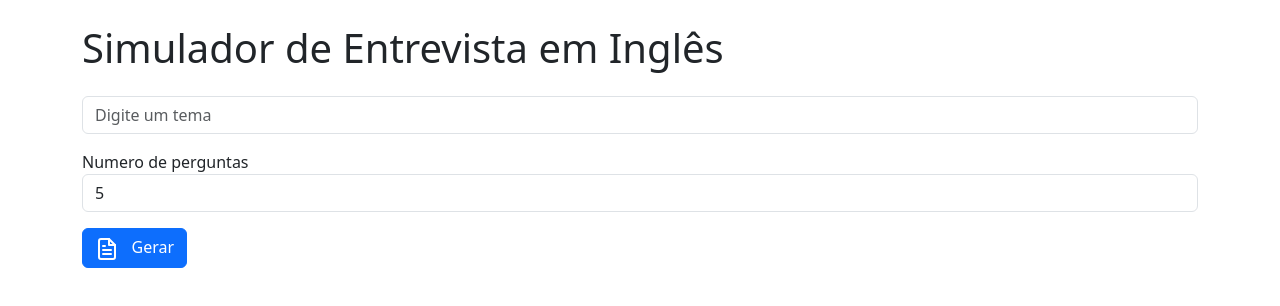
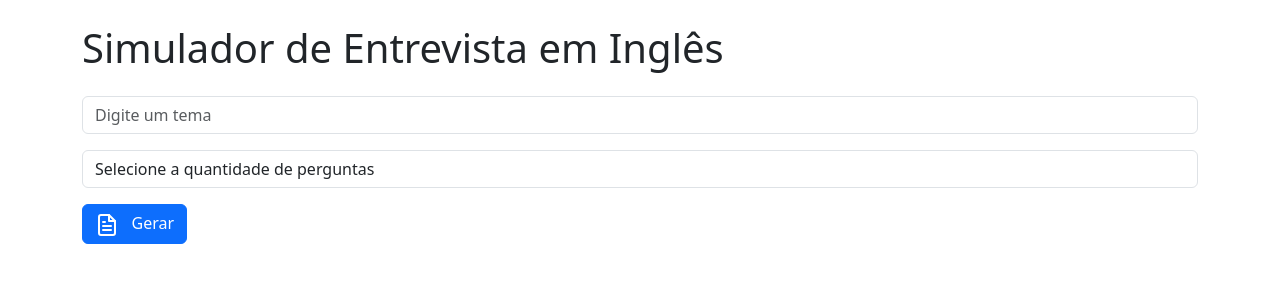
Before and after one commit to oicramkroll/interview-simulator, a Next.js app in the folder my-interview-app/: page / in a window 1280 px wide. Shown: the top 306 px of the page. Built offline with nearby package versions, Linux system fonts and the light colour scheme.

Commit message:
last verssion

```diff
--- a/my-interview-app/app/globals.css
+++ b/my-interview-app/app/globals.css
@@ -49,3 +49,8 @@ a {
 .loading-icon {
   animation: spin 1s linear infinite;
 }
+
+textarea.form-control {
+  resize: vertical; /* Permite redimensionar verticalmente */
+  min-height: 100px; /* Altura mínima */
+}
--- a/my-interview-app/app/page.tsx
+++ b/my-interview-app/app/page.tsx
@@ -21,9 +21,9 @@ interface QuestionCardProps {
   onStartRecording: (index: number) => void;
   onSpeakQuestion: (text: string) => void;
   onCheckAnswer: (index: number) => void;
+  onClearAnswer: (index: number) => void; // Adicione esta linha
 }
-
-const QuestionCard: React.FC<QuestionCardProps> = ({ question, index, answer, feedback, isRecording, isChecking, onAnswerChange, onStartRecording, onSpeakQuestion, onCheckAnswer }) => (
+const QuestionCard: React.FC<QuestionCardProps> = ({ question, index, answer, feedback, isRecording, isChecking, onAnswerChange, onStartRecording, onSpeakQuestion, onCheckAnswer, onClearAnswer }) => (
   <div key={index} className="mb-3">
     <div className="d-flex align-items-center">
       <p className="me-2">{index + 1}. {question}</p>
@@ -37,16 +37,18 @@ const QuestionCard: React.FC<QuestionCardProps> = ({ question, index, answer, fe
       </button>
     </div>
 
-    <input
-      type="text"
+    <textarea
       className="form-control"
       placeholder="Digite sua resposta"
       value={answer}
       onChange={(e) => onAnswerChange(index, e.target.value)}
+      rows={3} // Ajuste o número de linhas conforme necessário
     />
 
+    <div className="d-flex align-items-center mt-2">
+
       <button
-      className={`btn btn-sm ${isRecording ? "btn-danger" : "btn-info"} mt-2 text-white`}
+        className={`btn btn-sm ${isRecording ? "btn-danger" : "btn-info"} text-white `}
         onClick={() => onStartRecording(index)}
         disabled={isRecording}
         aria-label={isRecording ? "Gravando" : "Gravar Resposta"}
@@ -68,7 +70,7 @@ const QuestionCard: React.FC<QuestionCardProps> = ({ question, index, answer, fe
       </button>
 
       <button
-      className="btn btn-sm btn-success mt-2 ms-2"
+        className="btn btn-sm btn-success ms-2"
         onClick={() => onCheckAnswer(index)}
         disabled={isChecking}
         title="Verificar"
@@ -80,7 +82,6 @@ const QuestionCard: React.FC<QuestionCardProps> = ({ question, index, answer, fe
             </svg>
             &nbsp;&nbsp;&nbsp;Verificando...
           </>
-
         ) : (
           <>
             <svg xmlns="http://www.w3.org/2000/svg" width="24" height="24" viewBox="0 0 24 24" fill="none" stroke="currentColor" strokeWidth="2" strokeLinecap="round" strokeLinejoin="round">
@@ -92,13 +93,26 @@ const QuestionCard: React.FC<QuestionCardProps> = ({ question, index, answer, fe
         )}
       </button>
 
+      <button
+        className="btn btn-sm btn-warning  ms-2 "
+        onClick={() => onClearAnswer(index)}
+        title="Limpar Resposta"
+      >
+        <svg xmlns="http://www.w3.org/2000/svg" width="24" height="24" viewBox="0 0 24 24" fill="none" stroke="currentColor" strokeWidth="2" strokeLinecap="round" strokeLinejoin="round">
+          <path d="M3 6h18" />
+          <path d="M19 6v14a2 2 0 0 1-2 2H7a2 2 0 0 1-2-2V6m3 0V4a2 2 0 0 1 2-2h4a2 2 0 0 1 2 2v2" />
+        </svg>
+        &nbsp;&nbsp;&nbsp;Limpar
+      </button>
+    </div>
+
     {feedback && <p className="mt-2"><strong>Feedback:</strong> {feedback}</p>}
   </div>
 );
 
 export default function Home() {
   const [topic, setTopic] = useState("");
-  const [numQuestions, setNumQuestions] = useState(5);
+  const [numQuestions, setNumQuestions] = useState<number | "">("");
   const [questions, setQuestions] = useState<string[]>([]);
   const [answers, setAnswers] = useState<string[]>([]);
   const [feedback, setFeedback] = useState<string[]>([]);
@@ -108,7 +122,8 @@ export default function Home() {
 
   const generateQuestions = async () => {
     if (!topic) return alert("Informe um tema para a entrevista!");
-    if (numQuestions < 1 || numQuestions > 20) return alert("O número de perguntas deve estar entre 1 e 20.");
+    const num = Number(numQuestions);
+    if (isNaN(num) || num < 1 || num > 20) return alert("O número de perguntas deve estar entre 1 e 20.");
     setIsLoading(true);
 
     try {
@@ -159,6 +174,12 @@ export default function Home() {
       newIsChecking[index] = false; // Desativa o estado de carregamento
       setIsChecking(newIsChecking);
     }
+  };
+
+  const clearAnswer = (index: number) => {
+    const newAnswers = [...answers];
+    newAnswers[index] = "";
+    setAnswers(newAnswers);
   };
 
   const speakQuestion = (text: string) => {
@@ -229,14 +250,22 @@ export default function Home() {
       </div>
 
       <div className="mb-3">
-        <label>Numero de perguntas</label>
-        <input
-          type="number"
+        <div className="mb-3">
+          <select
             className="form-control"
-          placeholder="Número de perguntas"
-          value={numQuestions}
-          onChange={(e) => setNumQuestions(Number(e.target.value))}
-        />
+            value={numQuestions === "" ? "" : numQuestions}
+            onChange={(e) => setNumQuestions(e.target.value === "" ? "" : Number(e.target.value))}
+          >
+            <option value="" disabled>
+              Selecione a quantidade de perguntas
+            </option>
+            {Array.from({ length: 20 }, (_, i) => i + 1).map((num) => (
+              <option key={num} value={num}>
+                {num}
+              </option>
+            ))}
+          </select>
+        </div>
       </div>
 
       <button
@@ -271,11 +300,12 @@ export default function Home() {
               answer={answers[i]}
               feedback={feedback[i]}
               isRecording={isRecording[i]}
-              isChecking={isChecking[i]} // Passa o estado de carregamento
+              isChecking={isChecking[i]}
               onAnswerChange={handleAnswerChange}
               onStartRecording={startRecording}
               onSpeakQuestion={speakQuestion}
               onCheckAnswer={checkAnswer}
+              onClearAnswer={clearAnswer} // Adicione esta linha
             />
           ))}
         </div>
```
Also changed, not shown: my-interview-app/public/service-worker.js. Lines whose indentation alone changed are shown as unchanged.
